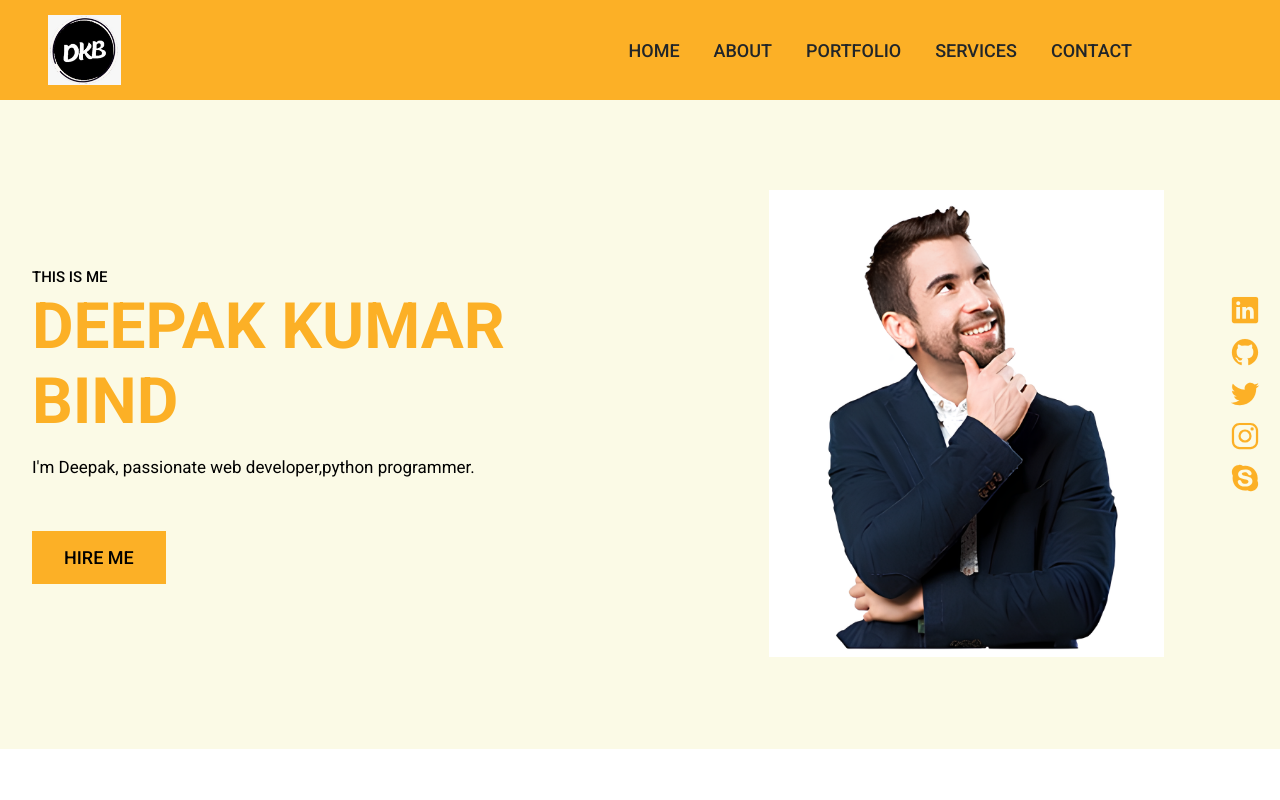
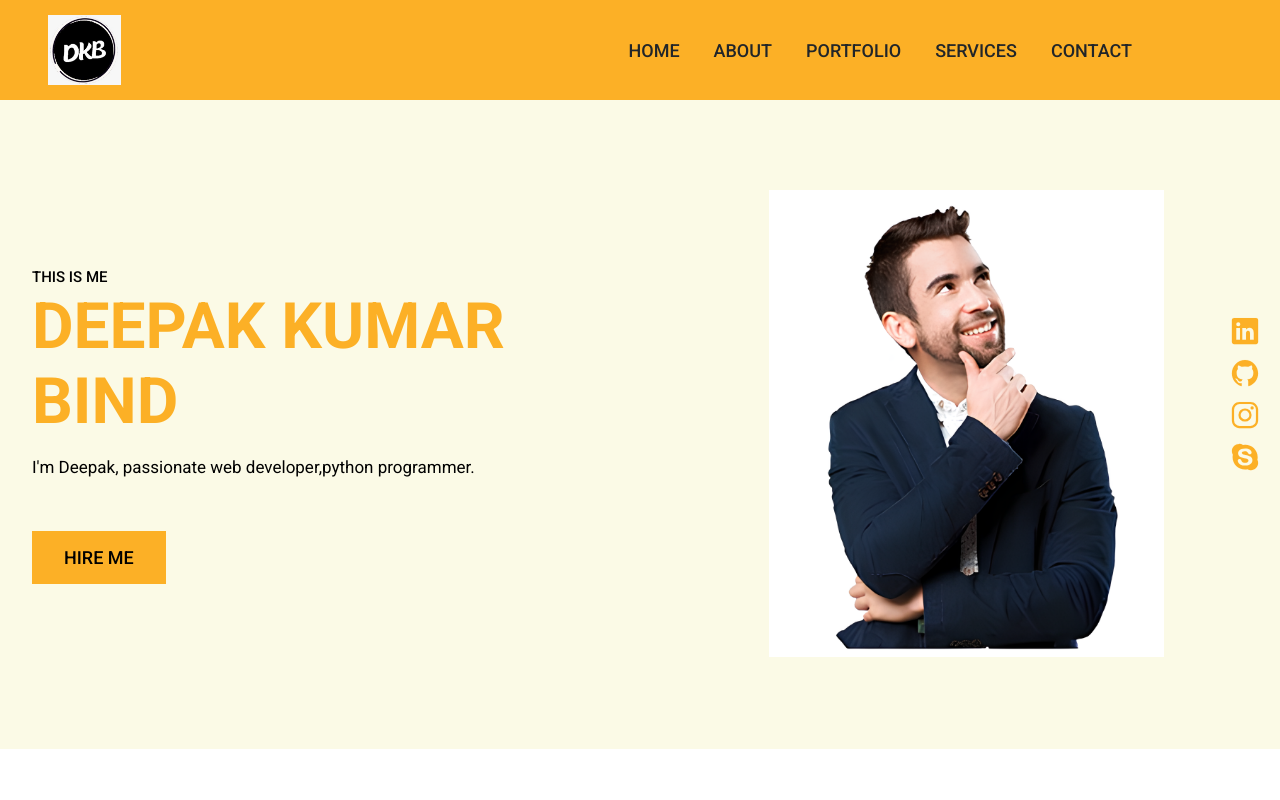
Before and after one commit to DeepakNIET/my_portfolio, a plain HTML site: page index.html in a window 1280 px wide. Shown: the top 800 px of the page. Drawn offline with nearby package versions, Linux system fonts and the light colour scheme; a web font is replaced by a local one.

Commit message:
index.html

```diff
--- a/index.html
+++ b/index.html
@@ -593,7 +593,7 @@
       <div class="icons">
         <a href="https://www.linkedin.com/in/deepakbind15/" target="_blank"><ion-icon name="logo-linkedin"></ion-icon></a>
         <a href="https://github.com/DeepakNIET" target="_blank"><ion-icon name="logo-github"></ion-icon></a>
-        <a href="https://x.com/?lang=en" target="_blank"><ion-icon name="logo-twitter"></ion-icon></a>
+<!--         <a href="https://x.com/?lang=en" target="_blank"><ion-icon name="logo-twitter"></ion-icon></a> -->
         <a href="https://www.instagram.com/accounts/login/?hl=en" target="_blank"><ion-icon name="logo-instagram"></ion-icon></a>
         <a href="#"><ion-icon name="logo-skype" target="_blank"></ion-icon></a>
     </div>
```
